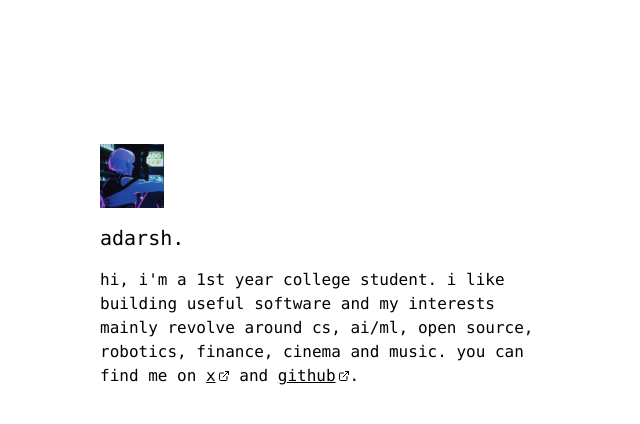
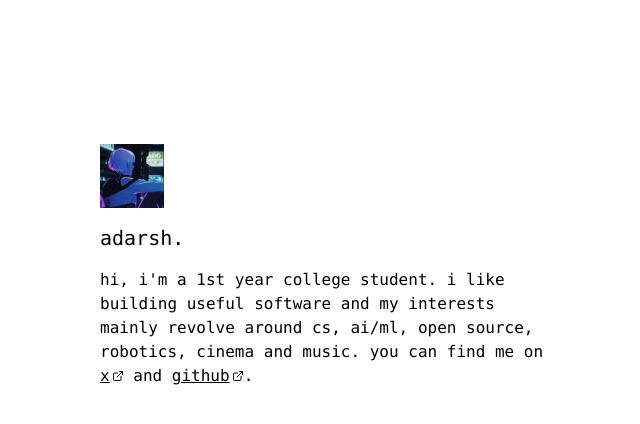
Before and after one commit to axdrsh/www, a Next.js app: page / in a window 1280 px wide. Shown: the top 424 px of the page, without its empty margins (316-956 px from the left). Built offline with nearby package versions, Linux system fonts and the light colour scheme.

Commit message:
Update page.tsx

```diff
--- a/src/app/page.tsx
+++ b/src/app/page.tsx
@@ -17,7 +17,7 @@ export default function Page() {
 
       <p>
         hi, i'm a 1st year college student. i like building useful software and
-        my interests mainly revolve around cs, ai/ml, open source, robotics, finance, cinema and music. you can find me on{" "}
+        my interests mainly revolve around cs, ai/ml, open source, robotics, cinema and music. you can find me on{" "}
         <a
           href="https://x.com/axdrsh"
           className="underline hover:text-gray-600 inline-flex items-center"
```
